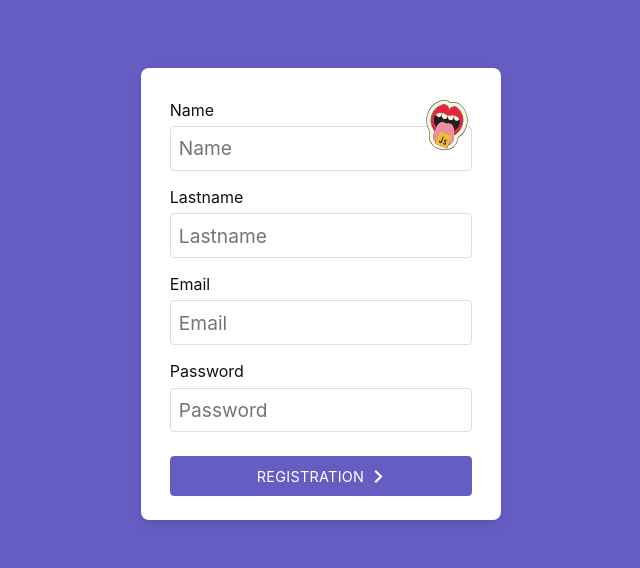
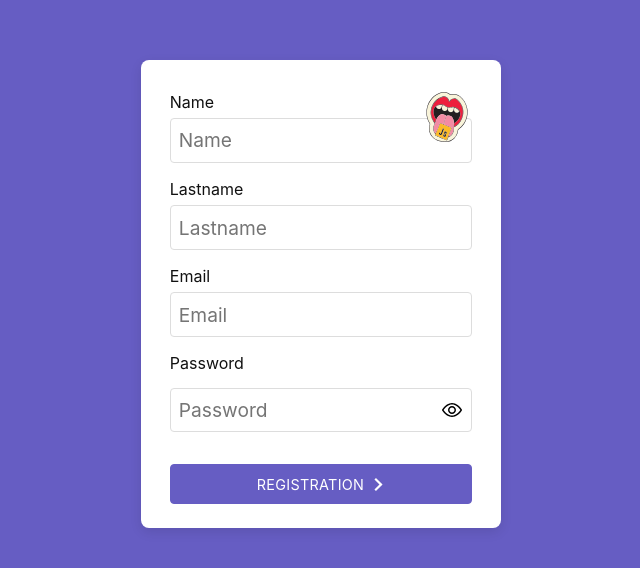
Before and after one commit to lukinoo/form-yup, a React (Vite) app: page / in a window 1280 px wide. Shown: the part 106-674 px from the top of the page, without its empty margins (319-959 px from the left). Built offline with nearby package versions, Linux system fonts and the light colour scheme.

Commit message:
📦new:adding password input text password type handler & svg eyes

```diff
--- a/src/view/RegistrationForm/RegistrationForm.styled.ts
+++ b/src/view/RegistrationForm/RegistrationForm.styled.ts
@@ -21,6 +21,43 @@ export const SForm = styled.form`
         right: 0;
       }
     }
+    &:nth-child(4) {
+      .password__wrapper {
+        position: relative;
+        input {
+          padding-right: 3rem;
+        }
+        .show-password {
+          position: absolute;
+          width: 2.5rem;
+          height: 2.8rem;
+          padding: 0.5rem;
+          line-height: 2.8rem;
+          top: 0;
+          right: 0;
+          background: none;
+          outline: none;
+          border: none;
+          cursor: pointer;
+          &::before {
+            content: "";
+            position: absolute;
+            width: 2.6rem;
+            height: 2.6rem;
+            top: 0;
+            left: 0;
+            border-radius: 50%;
+            background: rgba(102, 93, 195, 0);
+            transition: background 0.2s ease;
+          }
+          &:active {
+            &::before {
+              background: rgba(102, 93, 195, 0.6);
+            }
+          }
+        }
+      }
+    }
     label {
       margin-bottom: 0.4rem;
       display: inline-block;
--- a/src/view/RegistrationForm/RegistrationForm.tsx
+++ b/src/view/RegistrationForm/RegistrationForm.tsx
@@ -1,4 +1,4 @@
-import { useContext } from "react";
+import { useContext, useState } from "react";
 import { SButton } from "../../components/SButton";
 import { SInput } from "../../components/SInput";
 import { SLabel } from "../../components/SLabel";
@@ -6,7 +6,10 @@ import { validationContext } from "../../Context/ValidationContext/createContext
 import { SForm } from "./RegistrationForm.styled";
 
 export const RegistrationForm = () => {
+  const [showPassword, setShowPassword] = useState<boolean>(false);
   const { formik } = useContext(validationContext);
+
+  console.log(formik.values);
 
   return (
     <SForm>
@@ -74,14 +77,30 @@ export const RegistrationForm = () => {
             ? formik.errors.password
             : "Password"}
         </SLabel>
+        <div className="password__wrapper">
           <SInput
             name="password"
             placeholder="Password"
             onBlur={formik.handleBlur}
             id="password"
-          type="password"
+            type={`${showPassword ? "text" : "password"}`}
             onChange={formik.handleChange}
           />
+          <button
+            onClick={() => setShowPassword((c) => !c)}
+            className="show-password"
+            type="button"
+          >
+            <img
+              src={
+                showPassword
+                  ? "assets/svg/eye-close.svg"
+                  : "assets/svg/eye-open.svg"
+              }
+              alt="password hide show"
+            />
+          </button>
+        </div>
       </div>
       <SButton>
         Registration
```
Also changed, not shown: public/assets/svg/eye-close.svg (added), public/assets/svg/eye-open.svg (added). Lines whose indentation alone changed are shown as unchanged.
